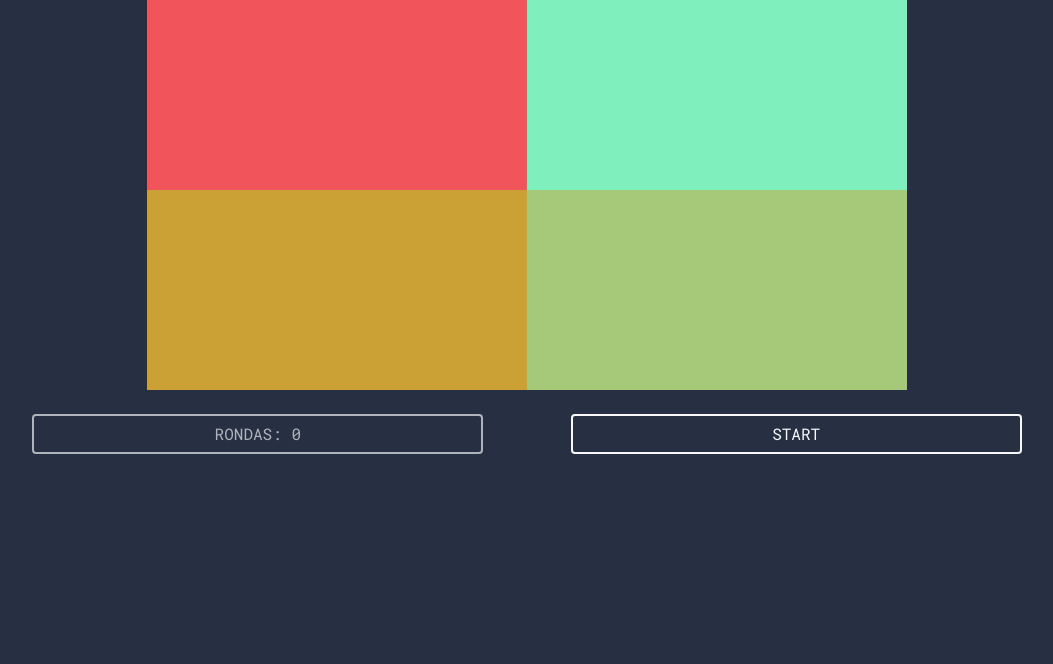
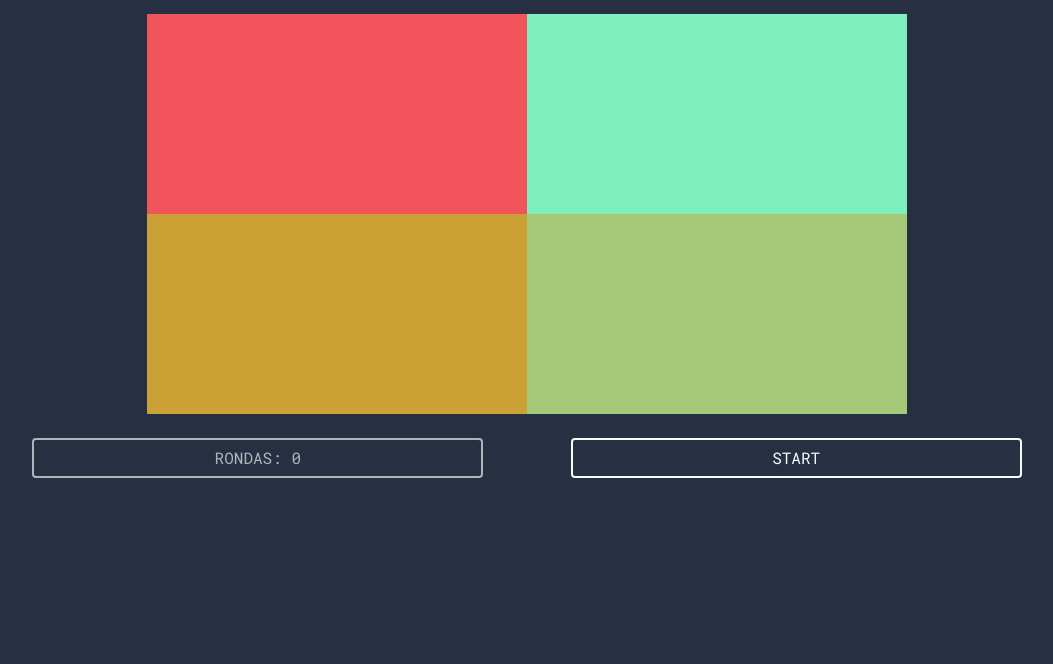
Before and after one commit to Iara-Pou/juego-simon-dice, a plain HTML site: page index.html in a window 1280 px wide. Shown: the part 136-800 px from the top of the page, without its empty margins (113-1166 px from the left). Drawn offline with nearby package versions, Linux system fonts and the light colour scheme.

Commit message:
Suma padding en en el container
Para que no quede tan pegado a la parte de arriba.

```diff
--- a/index.html
+++ b/index.html
@@ -13,7 +13,7 @@
 </head>
 
 <body>
-    <div class="container d-flex flex-column gap-4 text-center">
+    <div class="container pt-4 d-flex flex-column gap-4 text-center">
         <header>
             <div class="container">
                 <h1>Simon dice</h1>
--- a/styles.css
+++ b/styles.css
@@ -11,6 +11,7 @@ h1{
 .cuadrado{
     height: 200px;
 }
+
 .btn-outline-light{
     border-width: 2px;
 }
```
